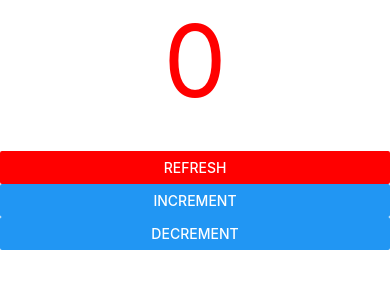
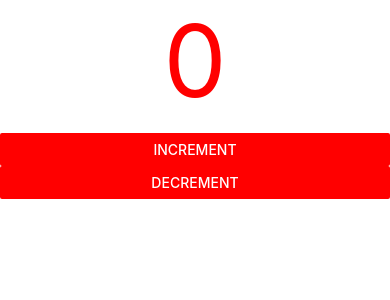
Before and after one commit to daxinator22/cs3200-final-dax-thompson, a React Native app: screen / in a window 390 px wide. Shown: the top 300 px of the page. Built offline with nearby package versions, Linux system fonts and the light colour scheme.

Commit message:
Counter app now works

```diff
--- a/App.js
+++ b/App.js
@@ -4,42 +4,34 @@ import {View, Text, Button, StyleSheet} from 'react-native';
 export default() => {
   const [count, setCount] = useState(0);
   const [status, setStatus] = useState(0);
-  const refresh = () => {
-    var postBody = {
-      method: 'POST',
-      mode: 'cors',
-      headers: {
-        'Content-Type': 'application/json',
-      },
-      body:{
-        user: 'daxinator22',
-        password: 'Xtreme!22'
-      },
-    };
 
-    fetch('https://z2v1aoq2ib.execute-api.us-west-1.amazonaws.com/dev', postBody)
+  const updateCountInDatabase = (requestType) => {
+    fetch(`https://z2v1aoq2ib.execute-api.us-west-1.amazonaws.com/dev?requestType=${requestType}`)
       .then(response => {return response.json();})
-      .then(json => {setStatus(json.statusCode);})
-      .catch(() => {setStatus(status + 1);});
+      .then(json => {
+        setStatus(json.statusCode);
+        setCount(json.count)
+      })
+      .catch(() => {setStatus("Unable to connect");});
   }
 
   const incrementCount = () => {
-    setCount(count + 1);
+    updateCountInDatabase('increment');
   }
 
   const decrementCount = () => {
-    setCount(count - 1);
+    updateCountInDatabase('decrement');
   }
 
+  //getCountInDatabase();
   return (
       <View>
         <View style={styles.container}>
           <Text style={styles.text}>{count}</Text>
           <Text style={styles.status}>Status code: {status}</Text>
         </View>
-        <Button color='red' title='Refresh' onPress={() => refresh()}/>
-        <Button title='Increment' onPress={() => incrementCount()}/>
-        <Button title='Decrement' onPress={() => decrementCount()}/>
+        <Button color='red' title='Increment' onPress={() => incrementCount()}/>
+        <Button color='red' title='Decrement' onPress={() => decrementCount()}/>
       </View>
     );
 }
@@ -47,5 +39,5 @@ export default() => {
 const styles = StyleSheet.create({
     container: {alignItems: 'center'},
     text: {fontSize: 100, color: 'red'},
-    status: {fontSize: 25, color: 'white'},
+    status: {fontSize: 10, color: 'white'},
   });
```
